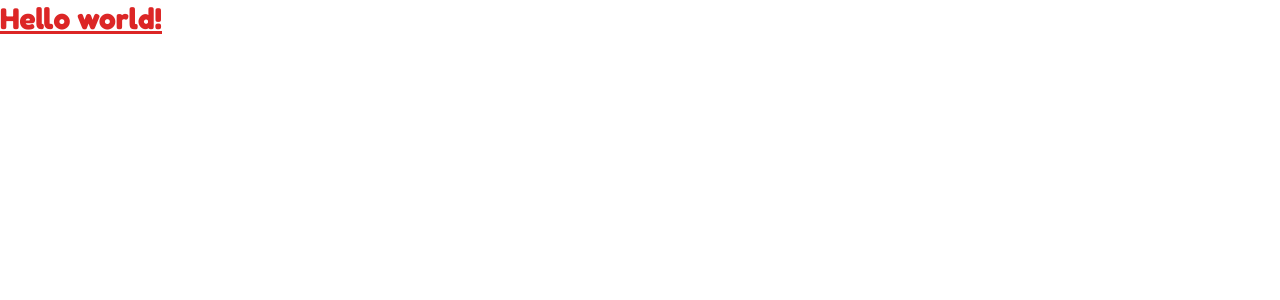
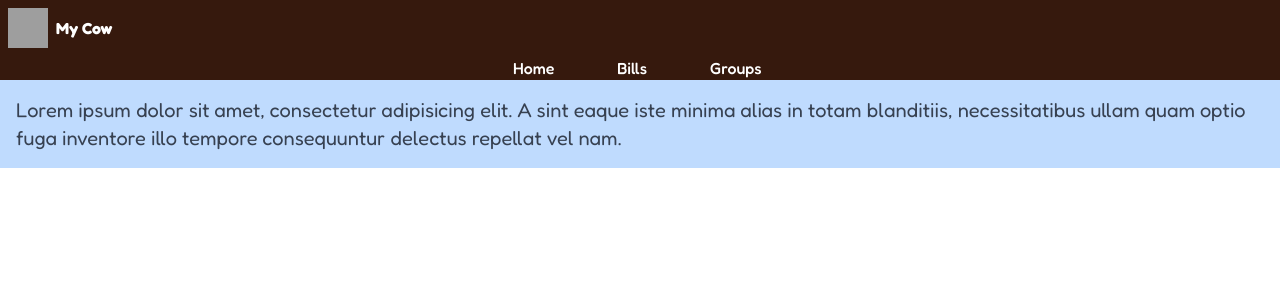
Before and after one commit to Juangui-ramirez/cow-app-frontend, a React (Vite) app in the folder cow-app/: page / in a window 1280 px wide. Shown: the top 300 px of the page. Built offline with nearby package versions, Linux system fonts and the light colour scheme; grey boxes are pictures that could not be loaded.

Commit message:
Create components and pages

```diff
--- a/cow-app/src/App.jsx
+++ b/cow-app/src/App.jsx
@@ -1,15 +1,20 @@
-
+import { BrowserRouter, Routes, Route } from "react-router-dom";
+import Header from "./components/Header";
+import {Home} from "./pages/Home"
+import { Groups } from "./pages/Groups";
 
 function App() {
-
-
   return (
     <>
-       <h1 className="text-3xl text-red-600 font-bold underline">
-      Hello world!
-    </h1>
+      <BrowserRouter>
+      <Header />
+       <Routes>
+        <Route path="/" element={<Home />} />
+        <Route path="/groups" element={<Groups />} />
+       </Routes>
+      </BrowserRouter>
     </>
-  )
+  );
 }
 
-export default App
+export default App;
--- /dev/null
+++ b/cow-app/src/components/Header.jsx
@@ -0,0 +1,26 @@
+import {Link} from "react-router-dom";
+import Logo from "../assets/Logo.svg"
+
+function Header() {
+  return (
+    <header className="bg-[#36190D]">
+        <div className="flex items-center p-2">
+            <img src={Logo} alt="Cow Logo" className="size-10"/>
+            <h1 className="text-white font-bold p-2">My Cow</h1>
+        </div>
+
+        <i ></i>
+       <div className="w-[70%] flex justify-around items-center gap-[5%]">
+        <nav className="w-[70%]">
+          <ul className="text-white flex justify-end gap-[10%] font-medium">
+            <Link to="/">Home </Link>
+            <Link to="/bills">Bills</Link>
+            <Link to="/groups">Groups</Link>
+          </ul>
+        </nav>
+      </div>
+    </header>
+  );
+}
+
+export default Header;
--- /dev/null
+++ b/cow-app/src/pages/Groups.jsx
@@ -0,0 +1,5 @@
+export function Groups() {
+  return (
+    <h1 className="text-3xl text-red-600 font-bold underline">Hello world!</h1>
+  );
+}
--- /dev/null
+++ b/cow-app/src/pages/Home.jsx
@@ -0,0 +1,9 @@
+export function Home() {
+    return (
+      <div className="p-4 bg-blue-200">
+        <p className="text-xl text-gray-700">
+          Lorem ipsum dolor sit amet, consectetur adipisicing elit. A sint eaque iste minima alias in totam blanditiis, necessitatibus ullam quam optio fuga inventore illo tempore consequuntur delectus repellat vel nam.
+        </p>
+      </div>
+    );
+  }
```
